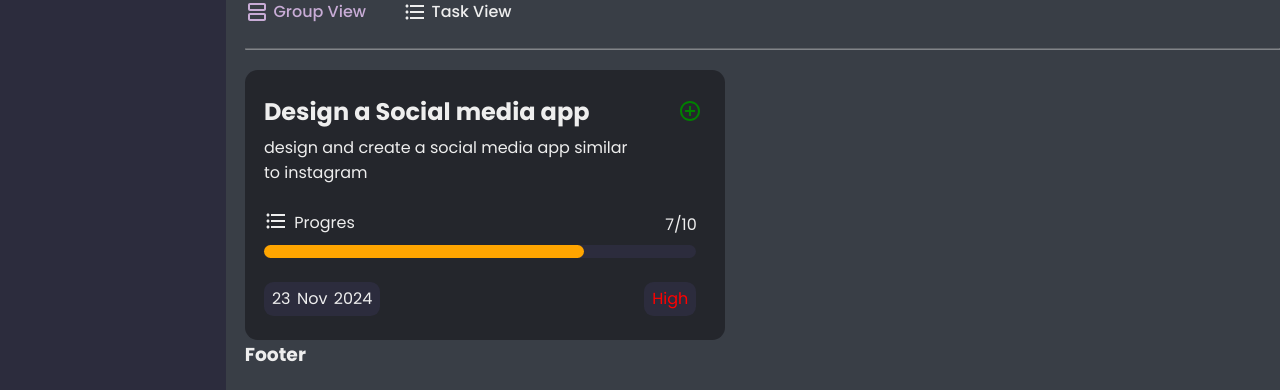
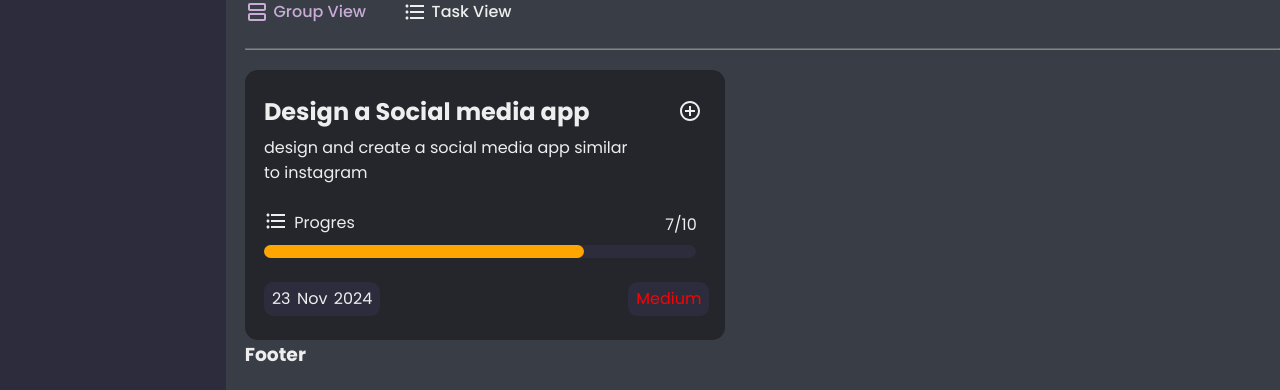
Before and after one commit to Gopisam1126/ToDo, a React (Vite) app in the folder FRONTEND/: page /home/1 in a window 1280 px wide. Shown: the part 211-601 px from the top of the page. Built offline with nearby package versions, Linux system fonts and the light colour scheme; no server answers.

Commit message:
set group design | clear server err

```diff
--- a/FRONTEND/src/assets/compStyles/createArea.css
+++ b/FRONTEND/src/assets/compStyles/createArea.css
@@ -39,7 +39,15 @@
 
 }
 
+.item-grid {
+    display: grid;
+    grid-template-columns: repeat(2, 1fr);
+    /* grid-template-columns: auto auto auto; */
+    row-gap: 2rem;
+}
+
 .items-c {
+    position: relative;
     background: var(--items-c-col);
     width: 30rem;
     border-radius: 0.8rem;
@@ -59,11 +67,14 @@
 
 .item-head-c {
     padding-bottom: 0.4rem;
+    width: 22rem;
 }
 .add-new-grp-icon {
     position: relative;
     top: 0.2rem;
     left: 5.5rem;
+}
+.add-new-grp-icon:hover {
     color: var(--green-c);
 }
 
@@ -112,6 +123,6 @@
 
 .grp-priority-c {
     position: relative;
-    left: 16.5rem;
+    left: 15.5rem;
     color: var(--red-c);
 }
--- a/FRONTEND/src/assets/components/createArea.jsx
+++ b/FRONTEND/src/assets/components/createArea.jsx
@@ -41,12 +41,103 @@ function CreateArea() {
                             <p className="year">2024</p>
                         </div>
                         <div className="grp-priority-c">
-                            <p className="grp-priority">
+                            <p className="grp-priority-m">
+                                Medium
+                            </p>
+                        </div>
+                    </div>
+                </div>
+
+                {/* --------------------- item 2 demo ---------------------------- */}
+
+                {/* <div className="items-c">
+                    <div className="item-head-c">
+                        <h2 className="grouo-head">
+                            Set up Backend for Chat App
+                        </h2>
+                        <div className="add-new-grp-icon">
+                            <AddCircleOutlineIcon/>
+                        </div>
+                    </div>
+                    <p className="group-desc">
+                        Handle the backend for the chat app and create database
+                    </p>
+                    <div className="progres-head">
+                        <div className="progres-icon">
+                            <FormatListBulletedOutlinedIcon/>
+                        </div>
+                        <p className="progres-h-txt">
+                            Progres
+                        </p>
+                        <p className="stat-number">
+                            2/12
+                        </p>
+                    </div>
+                    <div className="progres-bar-c">
+                        <div className="progres-bg">
+                            <div className="progres-overlay"></div>
+                        </div>
+                    </div>
+                    <div className="created-timestamp-c">
+                        <div className="created-date">
+                            <p className="date">23</p>
+                            <p className="month">Nov</p>
+                            <p className="year">2024</p>
+                        </div>
+                        <div className="grp-priority-c">
+                            <p className="grp-priority-h">
                                 High
                             </p>
                         </div>
                     </div>
-                </div>
+                </div> */}
+
+                {/* -------------------- item 2 demo end ------------------------ */}
+
+
+                {/* <div className="items-c">
+                    <div className="item-head-c">
+                        <h2 className="grouo-head">
+                            Learn and Develop Three.js App
+                        </h2>
+                        <div className="add-new-grp-icon">
+                            <AddCircleOutlineIcon/>
+                        </div>
+                    </div>
+                    <p className="group-desc">
+                        Develop a 3D webpage with Three.js and GSAP. Try Framer too.
+                    </p>
+                    <div className="progres-head">
+                        <div className="progres-icon">
+                            <FormatListBulletedOutlinedIcon/>
+                        </div>
+                        <p className="progres-h-txt">
+                            Progres
+                        </p>
+                        <p className="stat-number">
+                            6/15
+                        </p>
+                    </div>
+                    <div className="progres-bar-c">
+                        <div className="progres-bg">
+                            <div className="progres-overlay"></div>
+                        </div>
+                    </div>
+                    <div className="created-timestamp-c">
+                        <div className="created-date">
+                            <p className="date">23</p>
+                            <p className="month">Nov</p>
+                            <p className="year">2024</p>
+                        </div>
+                        <div className="grp-priority-c">
+                            <p className="grp-priority-h">
+                                High
+                            </p>
+                        </div>
+                    </div>
+                </div> */}
+
+
             </div>
         </section>
     </>
```
Also changed, not shown: 1 other file (tests, documents, lock files or other folders).
